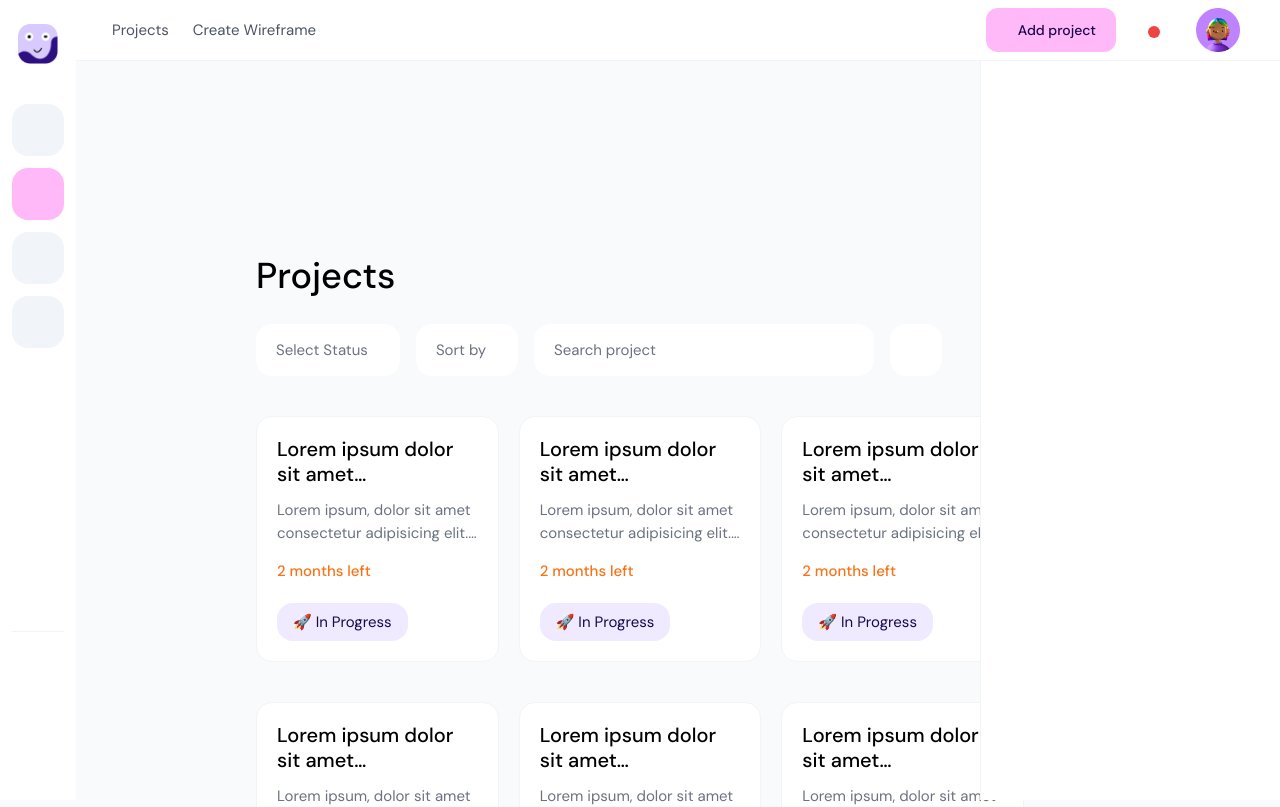
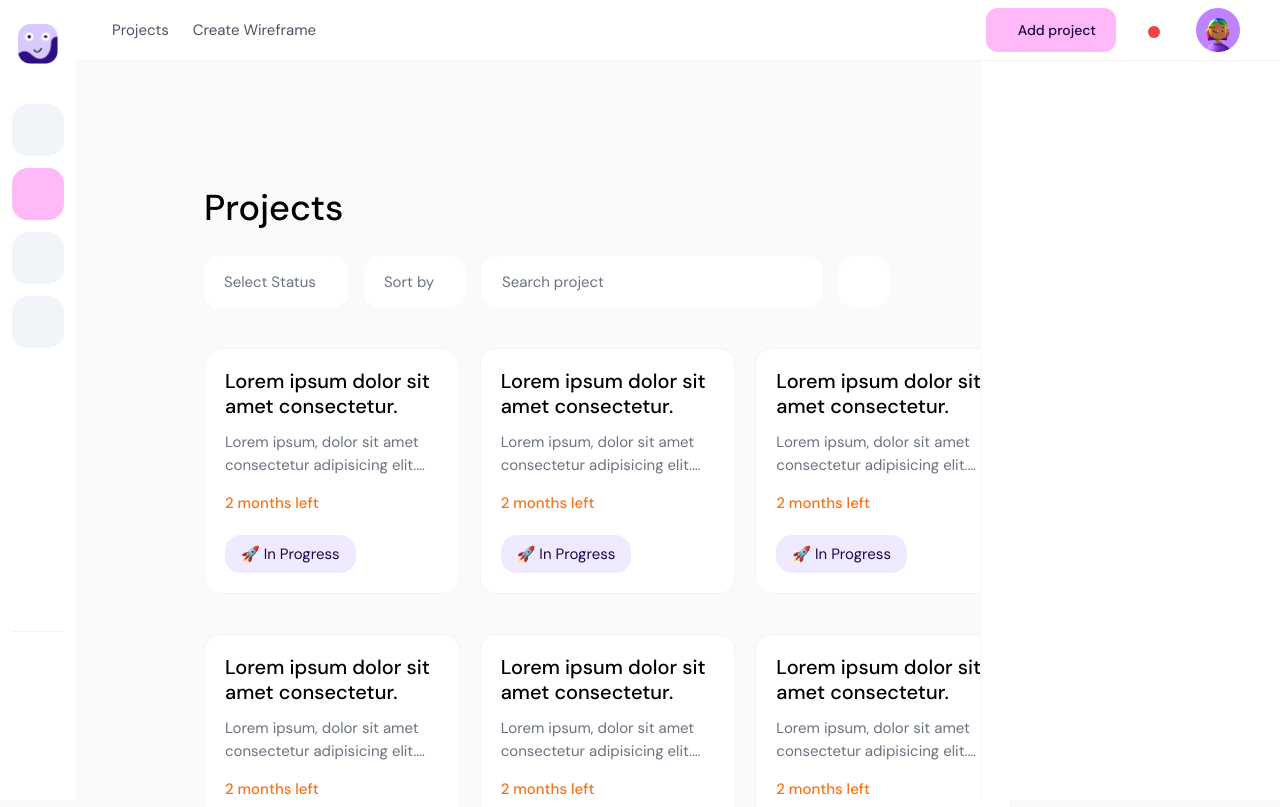
Before and after one commit to explore-box/doen, a Nuxt app in the folder web/: page /app/project in a window 1280 px wide. Shown: the top 807 px of the page. Built offline with nearby package versions, Linux system fonts and the light colour scheme; some icons are missing.

Commit message:
💄 style: change margin using padding instead

```diff
--- a/web/layouts/main.vue
+++ b/web/layouts/main.vue
@@ -7,7 +7,7 @@
     <AppSideNav />
 
     <!-- the app childs component -->
-    <main class="flex flex-1 ml-32 py-32">
+    <main class="flex flex-1 pt-[60px] pl-[76px]">
       <slot />
     </main>
   </div>
```
